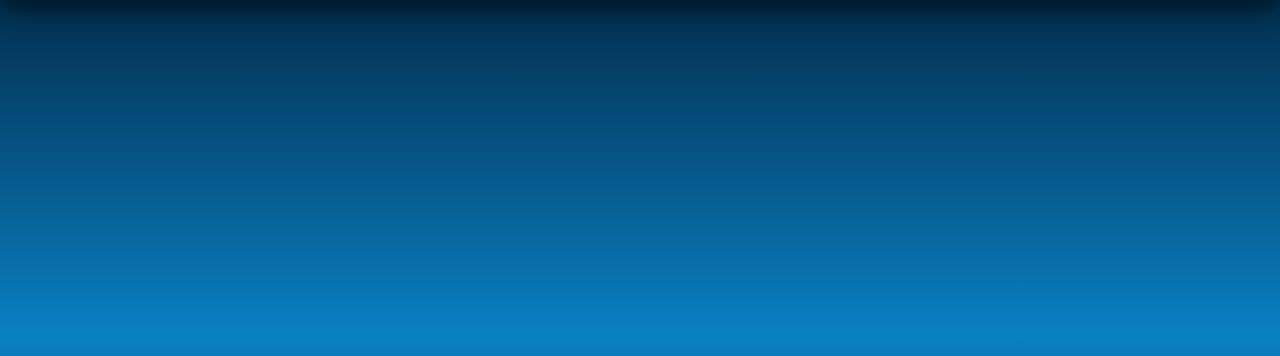
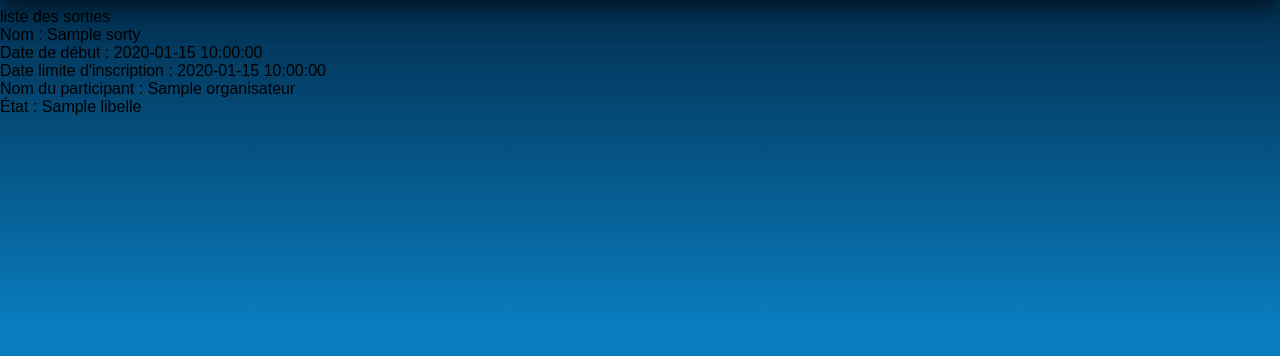
Before and after one commit to Gregoire-Dubois/sortir.com, a Symfony app: template templates/sortie/liste.html.twig in a window 1280 px wide. Shown: the part 64-420 px from the top of the page. Run offline with Twig, Linux system fonts and the light colour scheme; the template is opened without the code that fills it: most values are stand-ins (such as "Sample title", 1, 10 or a date in 2020); some libraries are stand-ins or nearby versions.

Commit message:
mise en place du select ALL pour l'affichage des sorties

```diff
--- a/src/Entity/Participant.php
+++ b/src/Entity/Participant.php
@@ -345,4 +345,9 @@
 
         return $this;
     }
+
+    public function __toString()
+    {
+        return $this->nom . $this->prenom;
+    }
 }
--- a/templates/sortie/liste.html.twig
+++ b/templates/sortie/liste.html.twig
@@ -2,7 +2,24 @@
 
 {% block body %}
 
+    <h1>liste des sorties</h1>
+
+        <ul>
+            {% for sortie in sorties %}
+                <li>
+                    <strong>Nom :</strong> {{ sortie.nom }}<br>
+                    <strong>Date de début :</strong> {{ sortie.dateDebut|date('Y-m-d H:i:s') }}<br>
+                    <strong>Date limite d'inscription :</strong> {{ sortie.dateLimiteInscription|date('Y-m-d H:i:s') }}<br>
+                    <strong>Nom du participant :</strong> {{ sortie.organisateur }}<br>
+                    <strong>État :</strong> {{ sortie.etat.libelle }}<br>
+                </li>
+            {% endfor %}
+
+        </ul>
+
+
 {% endblock %}
+
 
 {% block title %}
 
```
Also changed, not shown: src/Controller/SortieController.php (+6 -2 lines), src/Entity/Sortie.php (+7 -0 lines), src/Repository/SortieRepository.php (+22 -0 lines).
